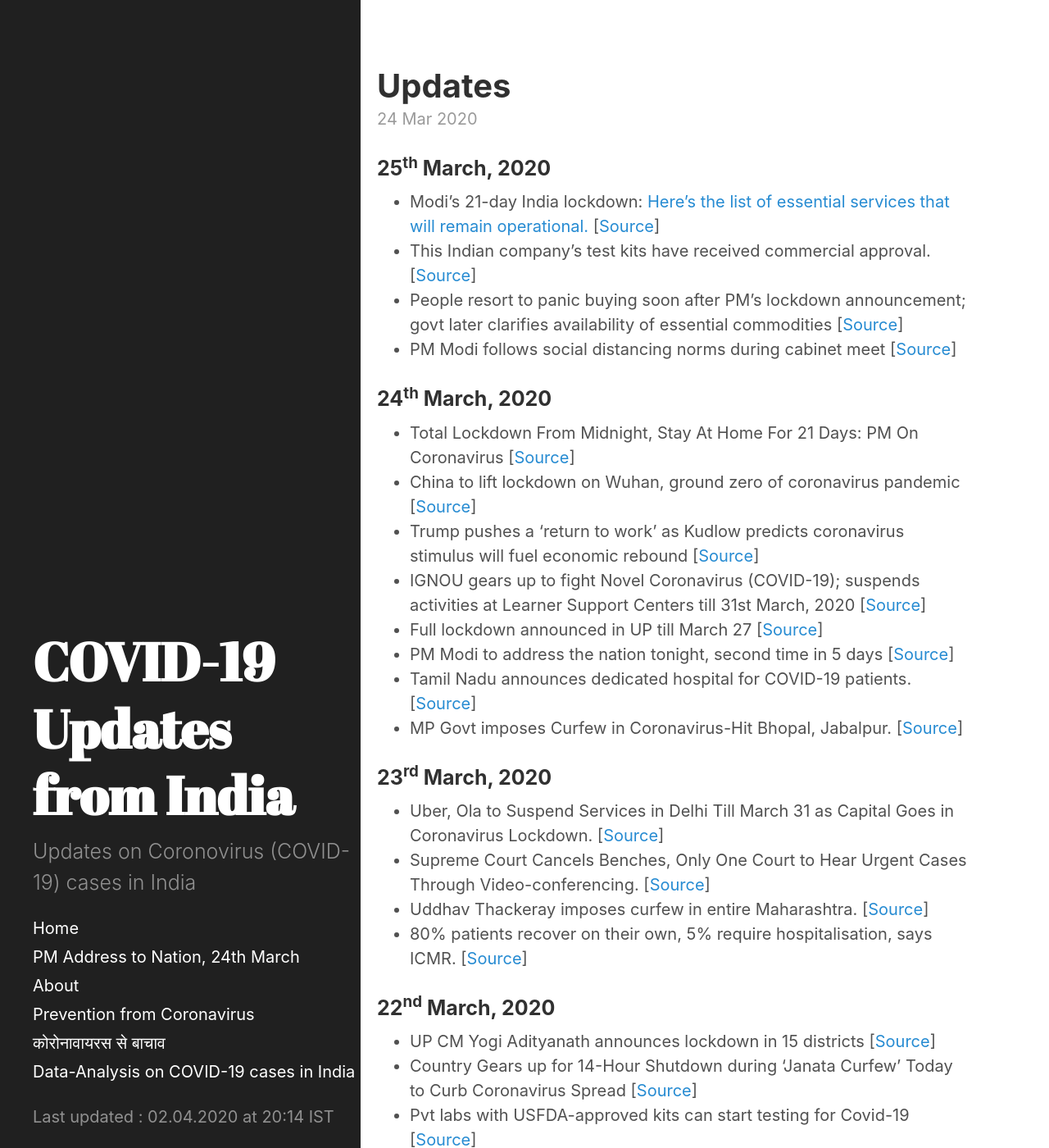
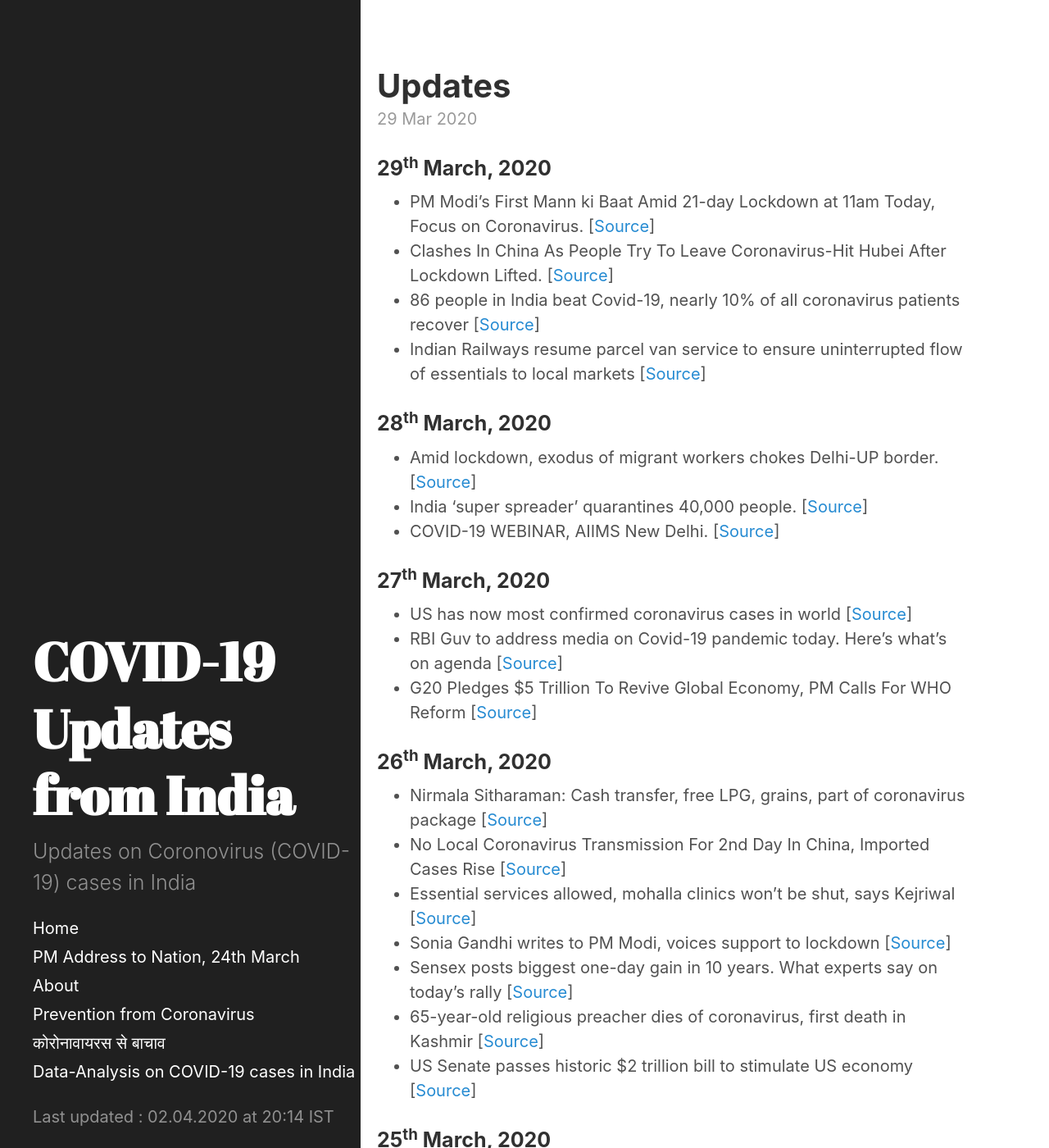
Before and after one commit to bhooraj/covid19updates-india, a Jekyll site: the page built from _posts/2020-03-29-Updates.md, in a window 1280 px wide and 1400 px high. Shown: the whole window at 82% size. Built offline with Jekyll 4.4.1, drawn with Linux system fonts in a browser that asks for light colours; some of the changed text lies outside the part shown.

Commit message:
Update and rename 2020-03-24-Updates.md to 2020-03-29-Updates.md

```diff
--- a/_posts/2020-03-24-Updates.md
+++ b/_posts/2020-03-29-Updates.md
@@ -1,6 +1,32 @@
 ---
 layout: post
 ---
+
+### 29<sup>th</sup> March, 2020
+- PM Modi’s First Mann ki Baat Amid 21-day Lockdown at 11am Today, Focus on Coronavirus. [[Source](https://www.news18.com/news/india/pm-modis-first-mann-ki-baat-amid-21-day-lockdown-at-11am-today-focus-on-coronavirus-2555455.html)]
+- Clashes In China As People Try To Leave Coronavirus-Hit Hubei After Lockdown Lifted. [[Source](https://www.ndtv.com/world-news/coronavirus-epidemic-clashes-erupt-in-china-as-people-try-to-leave-virus-hit-hubei-after-lockdown-li-2202379)]
+- 86 people in India beat Covid-19, nearly 10% of all coronavirus patients recover [[Source](https://www.hindustantimes.com/india-news/86-people-in-india-beat-covid-19-nearly-10-of-all-coronavirus-patients/story-WE6AnTtclfw1EEc4AQoxKL.html)]
+- Indian Railways resume parcel van service to ensure uninterrupted flow of essentials to local markets [[Source](https://www.moneycontrol.com/news/india/indian-railways-resume-parcel-van-service-to-ensure-uninterrupted-flow-of-essentials-to-local-markets-5084951.html)]
+
+### 28<sup>th</sup> March, 2020
+- Amid lockdown, exodus of migrant workers chokes Delhi-UP border. [[Source](https://www.livemint.com/news/india/covid-19-exodus-of-migrant-workers-chokes-delhi-up-border-11585323563278.html)]
+- India 'super spreader' quarantines 40,000 people. [[Source](https://www.bbc.com/news/world-asia-india-52061915)]
+- COVID-19 WEBINAR, AIIMS New Delhi. [[Source](https://www.youtube.com/watch?v=BTLGGV3_XnI)]
+
+### 27<sup>th</sup> March, 2020
+- US has now most confirmed coronavirus cases in world [[Source](https://www.moneycontrol.com/news/world/us-has-now-most-confirmed-coronavirus-cases-in-world-5078261.html)]
+- RBI Guv to address media on Covid-19 pandemic today. Here’s what’s on agenda [[Source](https://www.hindustantimes.com/business-news/rbi-governor-to-hold-briefing-on-covid-19-pandemic-today-here-s-what-s-on-agenda/story-ygC7LT7s7fGtfvcXFFkl9L.html)]
+- G20 Pledges $5 Trillion To Revive Global Economy, PM Calls For WHO Reform [[Source](https://www.hindustantimes.com/business-news/rbi-governor-to-hold-briefing-on-covid-19-pandemic-today-here-s-what-s-on-agenda/story-ygC7LT7s7fGtfvcXFFkl9L.html)]
+
+### 26<sup>th</sup> March, 2020
+- Nirmala Sitharaman: Cash transfer, free LPG, grains, part of coronavirus package [[Source](https://www.livemint.com/news/india/nirmala-sitharaman-live-economic-package-announcement-likely-11585207106896.html)]
+- No Local Coronavirus Transmission For 2nd Day In China, Imported Cases Rise [[Source](https://www.ndtv.com/world-news/coronavirus-outbreak-no-local-coronavirus-transmission-for-2nd-day-in-china-imported-cases-rise-2200810)]
+- Essential services allowed, mohalla clinics won’t be shut, says Kejriwal [[Source](https://www.hindustantimes.com/delhi-news/covid-19-lockdown-essential-services-allowed-mohalla-clinics-won-t-be-shut-says-kejriwal/story-mh6781SxWlBjo9nuIwJKVL.html)]
+- Sonia Gandhi writes to PM Modi, voices support to lockdown [[Source](https://timesofindia.indiatimes.com/india/coronavirus-sonia-gandhi-writes-to-pm-modi-voices-support-to-lockdown/articleshow/74824310.cms)]
+- Sensex posts biggest one-day gain in 10 years. What experts say on today's rally [[Source](https://www.livemint.com/news/india/sensex-sees-biggest-one-day-gain-in-over-10-years-ril-leads-recovery-11585130333075.html)]
+- 65-year-old religious preacher dies of coronavirus, first death in Kashmir [[Source](https://www.hindustantimes.com/india-news/65-year-old-religious-preacher-dies-of-coronavirus-first-death-in-kashmir/story-cC1FvbQVLuhTobUoVxmGjK.html)]
+- US Senate passes historic $2 trillion bill to stimulate US economy [[Source](https://www.moneycontrol.com/news/world/us-senate-historic-2-trillion-bill-to-stimulate-us-economy-5074271.html)]
+
 ### 25<sup>th</sup> March, 2020
 - Modi's 21-day India lockdown: [Here's the list of essential services that will remain operational.](http://164.100.117.97/WriteReadData/userfiles/Guidelines.pdf) [[Source](https://pib.gov.in/PressReleaseIframePage.aspx?PRID=1607997)]
 - This Indian company's test kits have received commercial approval. [[Source](https://www.moneycontrol.com/news/india/coronavirus-pandemic-mylab-discovery-solutions-this-indian-companys-test-kits-have-received-commercial-approval-5065061.html)]
@@ -29,6 +55,7 @@ layout: post
 - Pvt labs with USFDA-approved kits can start testing for Covid-19 [[Source](https://timesofindia.indiatimes.com/india/pvt-labs-with-usfda-approved-kits-can-start-testing-for-covid-19/articleshow/74754107.cms)]
 - Covid-19 restrictions: Delhi-bound flight with 100 Indians turned back to Amsterdam [[Source](https://www.livemint.com/news/india/covid-19-restrictions-delhi-bound-flight-with-100-indians-turned-back-to-amsterdam-11584808850846.html)]
 
+
 ### 21<sup>th</sup> March, 2020
 - 2 With no Foreign travel link test positive [[Source](https://www.ndtv.com/india-news/coronavirus-india-update-covid-19-cases-rise-to-258-in-india-after-biggest-single-day-spike-2198376)]
 - "Stay in whichever city you are," says PM a day before janata curfew [[Source](https://www.ndtv.com/india-news/pm-modi-day-before-janata-curfew-over-coronavirus-says-request-you-to-stay-in-whichever-city-you-are-2198580)]
@@ -36,6 +63,16 @@ layout: post
 - Indigo Reduces, GoAir Suspends Flights on Sunday As PM Modi Announces Janta Curfew. [[Source](https://www.news18.com/news/auto/indigo-reduces-goair-suspends-flights-on-sunday-as-pm-modi-announces-janta-curfew-2544987.html)]
 - 10,000 deaths globally, 5 deaths and over 200 confirmed cases of COVID-19 in India and China reports no new local cases again. [[Source](https://www.firstpost.com/health/10000-deaths-globally-5-deaths-and-over-200-confirmed-cases-of-covid-19-in-india-and-china-reports-no-new-local-cases-again-8171121.html)]
 - U.P Police to file FIR against Kanika Kapoor who has been tested positive for COVID-19. [[Source](https://timesofindia.indiatimes.com/entertainment/hindi/bollywood/news/u-p-police-to-file-fir-against-kanika-kapoor-who-has-been-tested-positive-for-covid-19/articleshow/74736342.cms)]
+
+### WHO Director-General's opening remarks at the media briefing on COVID-19 - 20 March 2020
+<div class="embed-responsive embed-responsive-16by9">
+<iframe class="embed-responsive-item" width="560" height="315" src="https://www.youtube.com/embed/6BOKgSCPD4E" frameborder="0" allow="accelerometer; autoplay; encrypted-media; gyroscope; picture-in-picture" allowfullscreen></iframe>
+</div>
+
+### ‘Be responsible citizens’: AIIMS Director on Kanika Kapoor's party row. Watch the video below:
+<div class="embed-responsive embed-responsive-16by9">
+<iframe class="embed-responsive-item" width="560" height="315" src="https://www.youtube.com/embed/zZ-pqoRREI8" frameborder="0" allow="accelerometer; autoplay; encrypted-media; gyroscope; picture-in-picture" allowfullscreen></iframe>
+</div>
 
 ### PM Modi's Address to the Nation on 19<sup>th</sup> March, 2020 :
 <iframe width="560" height="315" src="https://www.youtube.com/embed/XvxUlaioCC0" frameborder="0" allow="accelerometer; autoplay; encrypted-media; gyroscope; picture-in-picture" allowfullscreen></iframe>
```
